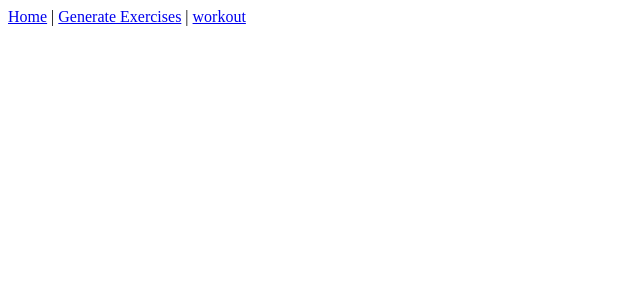
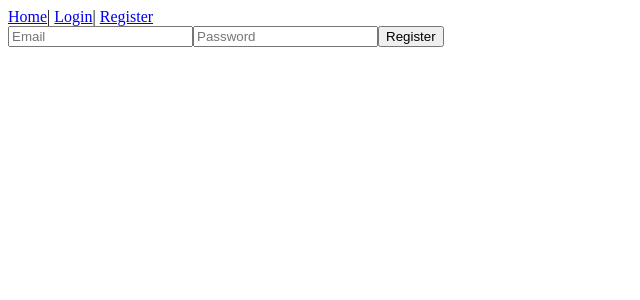
Before and after one commit to muchafilip/GymCoach, a React (Create React App) app: page /register in a window 1280 px wide. Shown: the top 300 px of the page, without its empty margins (0-640 px from the left). Built offline with nearby package versions, Linux system fonts and the light colour scheme; no server answers.

Commit message:
register/login/logout working

```diff
--- a/src/App.tsx
+++ b/src/App.tsx
@@ -1,22 +1,47 @@
-import React from 'react';
-import { BrowserRouter, Routes, Route, Link } from 'react-router-dom';
+import React, { useEffect, useState } from 'react';
+import { BrowserRouter, Routes, Route, Link, Navigate } from 'react-router-dom';
+import { onAuthStateChanged, User } from 'firebase/auth';
+import { auth } from './firebase/config'; // Update the path to your firebase config
 import ExerciseSuggestionComponent from './components/GenerateExercises';
 import WorkoutPlanPage from './components/WorkoutPlans/screens/WorkoutPlanPage';
+import Login from './components/User/Login';
+import Register from './components/User/Register';
+import LogoutButton from './components/User/LogOutButton'; // Import the LogoutButton component
 
-const App: React.FC = () => {
+const App = () => {
+  const [currentUser, setCurrentUser] = useState<User | null>(null);
 
+  useEffect(() => {
+    const unsubscribe = onAuthStateChanged(auth, (user) => {
+      setCurrentUser(user);
+    });
+
+    return () => unsubscribe();
+  }, []);
 
   return (
     <BrowserRouter>
       <nav>
-        <Link to="/">Home</Link> | <Link to="/generate-exercises">Generate Exercises</Link> | <Link to="/workout">workout</Link>
+        <Link to="/">Home</Link>
+        {currentUser ? (
+          <>
+            | <Link to="/generate-exercises">Generate Exercises</Link>
+            | <Link to="/workout">Workout</Link>
+            | <LogoutButton />
+          </>
+        ) : (
+          <>
+            | <Link to="/login">Login</Link>
+            | <Link to="/register">Register</Link>
+          </>
+        )}
       </nav>
       <Routes>
         <Route path="/" element={<h1>Welcome to the Fitness Tracker</h1>} />
-        <Route path="/generate-exercises" element={<ExerciseSuggestionComponent />} />
-
-        <Route path="/workout" element={<WorkoutPlanPage />} />
-
+        <Route path="/login" element={!currentUser ? <Login /> : <Navigate to="/workout" />} />
+        <Route path="/register" element={!currentUser ? <Register /> : <Navigate to="/workout" />} />
+        <Route path="/generate-exercises" element={currentUser ? <ExerciseSuggestionComponent /> : <Navigate to="/login" />} />
+        <Route path="/workout" element={currentUser ? <WorkoutPlanPage /> : <Navigate to="/login" />} />
       </Routes>
     </BrowserRouter>
   );
--- /dev/null
+++ b/src/components/User/LogOutButton.tsx
@@ -0,0 +1,23 @@
+import React from 'react';
+import { useNavigate } from 'react-router-dom';
+import { signOut } from 'firebase/auth';
+import { auth } from '../../firebase/config'; // Update the path to your firebase config
+
+const LogoutButton = () => {
+    const navigate = useNavigate();
+
+    const handleLogout = async () => {
+        try {
+            await signOut(auth);
+            navigate('/'); // Redirect to home after logout
+        } catch (error) {
+            console.error('Failed to logout:', error);
+        }
+    };
+
+    return (
+        <button onClick={handleLogout}>Logout</button>
+    );
+};
+
+export default LogoutButton;
--- /dev/null
+++ b/src/components/User/Login.tsx
@@ -0,0 +1,32 @@
+import React, { useState } from 'react';
+import { signInWithEmailAndPassword } from 'firebase/auth';
+import { auth } from '../../firebase/config';
+import { useNavigate } from 'react-router-dom';
+
+const Login = () => {
+    const [email, setEmail] = useState('');
+    const [password, setPassword] = useState('');
+    const navigate = useNavigate();
+
+    const handleLogin = async (event: any) => {
+        event.preventDefault();
+        try {
+            await signInWithEmailAndPassword(auth, email, password);
+            navigate('/workout');
+        } catch (error) {
+            console.error("Login failed:", error);
+        }
+    };
+
+    return (
+        <div>
+            <form onSubmit={handleLogin}>
+                <input type="email" value={email} onChange={(e) => setEmail(e.target.value)} placeholder="Email" />
+                <input type="password" value={password} onChange={(e) => setPassword(e.target.value)} placeholder="Password" />
+                <button type="submit">Login</button>
+            </form>
+        </div>
+    );
+};
+
+export default Login;
--- /dev/null
+++ b/src/components/User/Register.tsx
@@ -0,0 +1,32 @@
+import React, { useState } from 'react';
+import { createUserWithEmailAndPassword } from 'firebase/auth';
+import { auth } from '../../firebase/config';
+import { useNavigate } from 'react-router-dom';
+
+const Register = () => {
+    const [email, setEmail] = useState('');
+    const [password, setPassword] = useState('');
+    const navigate = useNavigate();
+
+    const handleRegister = async (event: any) => {
+        event.preventDefault();
+        try {
+            await createUserWithEmailAndPassword(auth, email, password);
+            navigate('/workout');
+        } catch (error) {
+            console.error("Registration failed:", error);
+        }
+    };
+
+    return (
+        <div>
+            <form onSubmit={handleRegister}>
+                <input type="email" value={email} onChange={(e) => setEmail(e.target.value)} placeholder="Email" />
+                <input type="password" value={password} onChange={(e) => setPassword(e.target.value)} placeholder="Password" />
+                <button type="submit">Register</button>
+            </form>
+        </div>
+    );
+};
+
+export default Register;
```
Also changed, not shown: src/firebase/auth.ts (deleted, +0 -35 lines).
